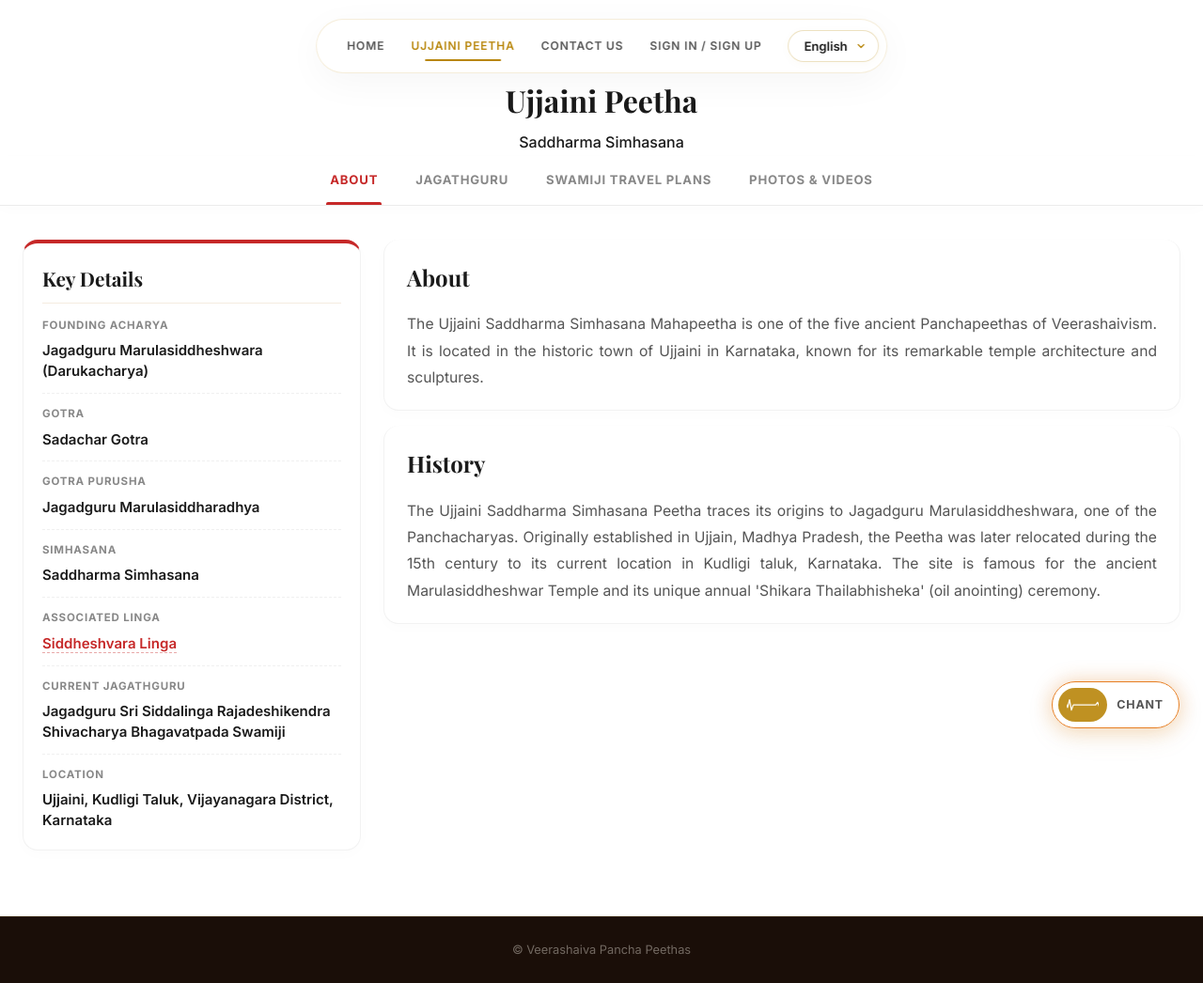
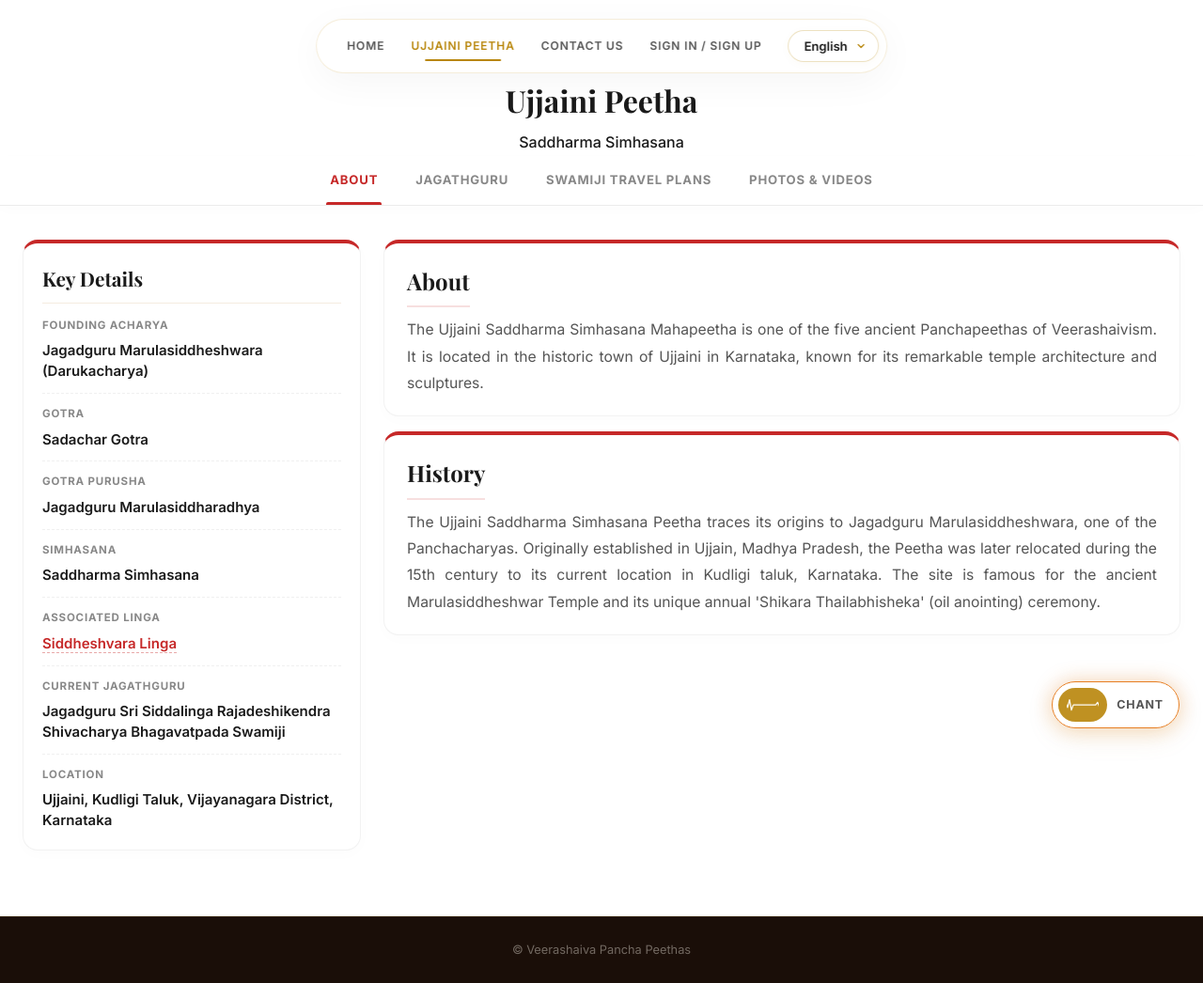
Before and after one commit to Gurucharan-G/panchapeeta, a Django app: page /peetha/ujjaini/ in a window 1280 px wide. Shown: the whole page at 94% size. Run offline with Django 5.2, Linux system fonts and the light colour scheme; data comes from the database, SQL or seed files in the repository; some libraries are stand-ins or nearby versions; some web fonts are replaced.

Commit message:
Fix circular CSS variable reference on main About and History cards to restore top border color

```diff
--- a/peethas/templates/peethas/index.html
+++ b/peethas/templates/peethas/index.html
@@ -10,7 +10,7 @@
     <link rel="preconnect" href="https://fonts.googleapis.com">
     <link rel="preconnect" href="https://fonts.gstatic.com" crossorigin>
     <link href="https://fonts.googleapis.com/css2?family=Playfair+Display:ital,wght@0,400..900;1,400..900&family=Inter:wght@300;400;500;600;700&display=swap" rel="stylesheet">
-    <link rel="stylesheet" href="{% static 'css/styles.css' %}?v=3.4">
+    <link rel="stylesheet" href="{% static 'css/styles.css' %}?v=3.5">
     <style>
         /* User dropdown base styling */
         .nav-profile-dropdown {
--- a/peethas/templates/peethas/peetha_detail.html
+++ b/peethas/templates/peethas/peetha_detail.html
@@ -147,13 +147,13 @@
                 {% endif %}
 
                 <!-- About Card -->
-                <div class="peetha-content-card" style="--peetha-color: var(--peetha-color);">
+                <div class="peetha-content-card">
                     <h3>{{ labels.about_label }}</h3>
                     <p>{{ peetha.description }}</p>
                 </div>
 
                 <!-- History Card -->
-                <div class="peetha-content-card" style="--peetha-color: var(--peetha-color);">
+                <div class="peetha-content-card">
                     <h3>{{ labels.history_label }}</h3>
                     <div class="history-content">
                         {{ peetha.history|linebreaks }}
```
